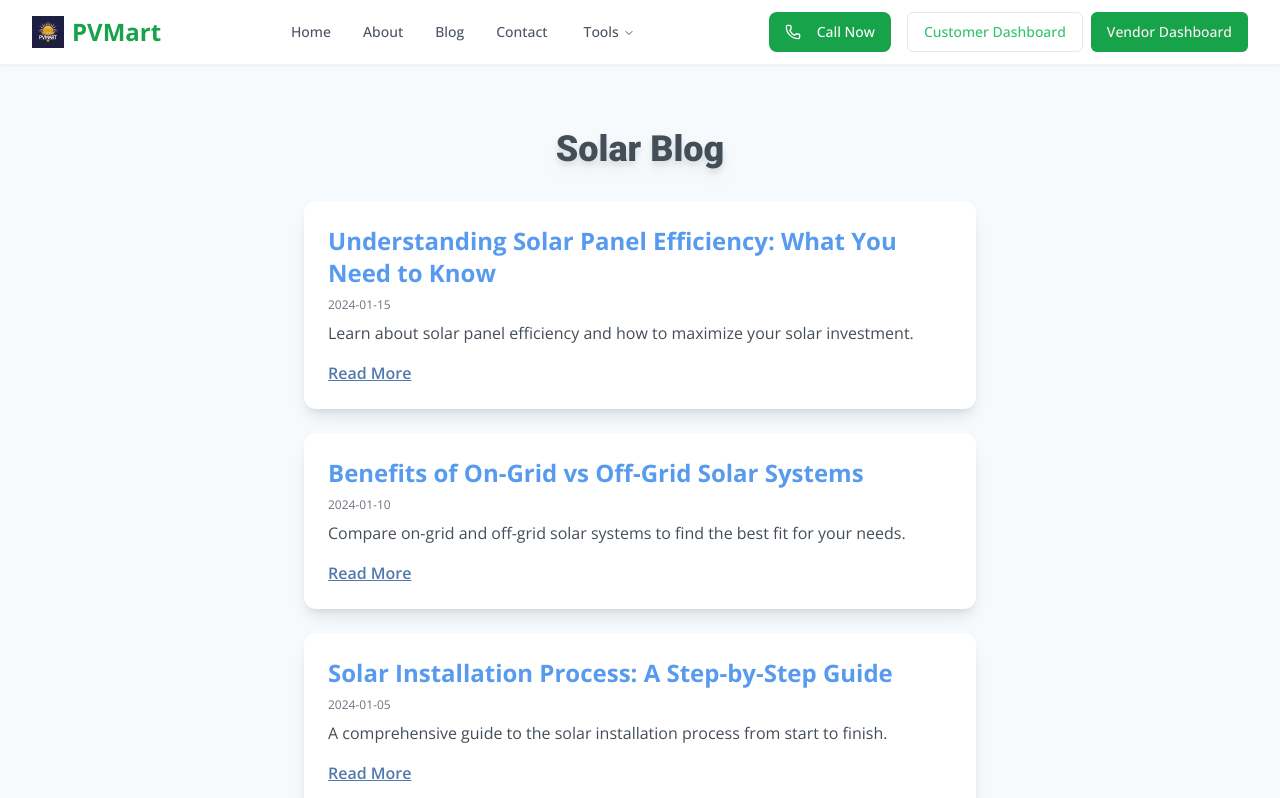
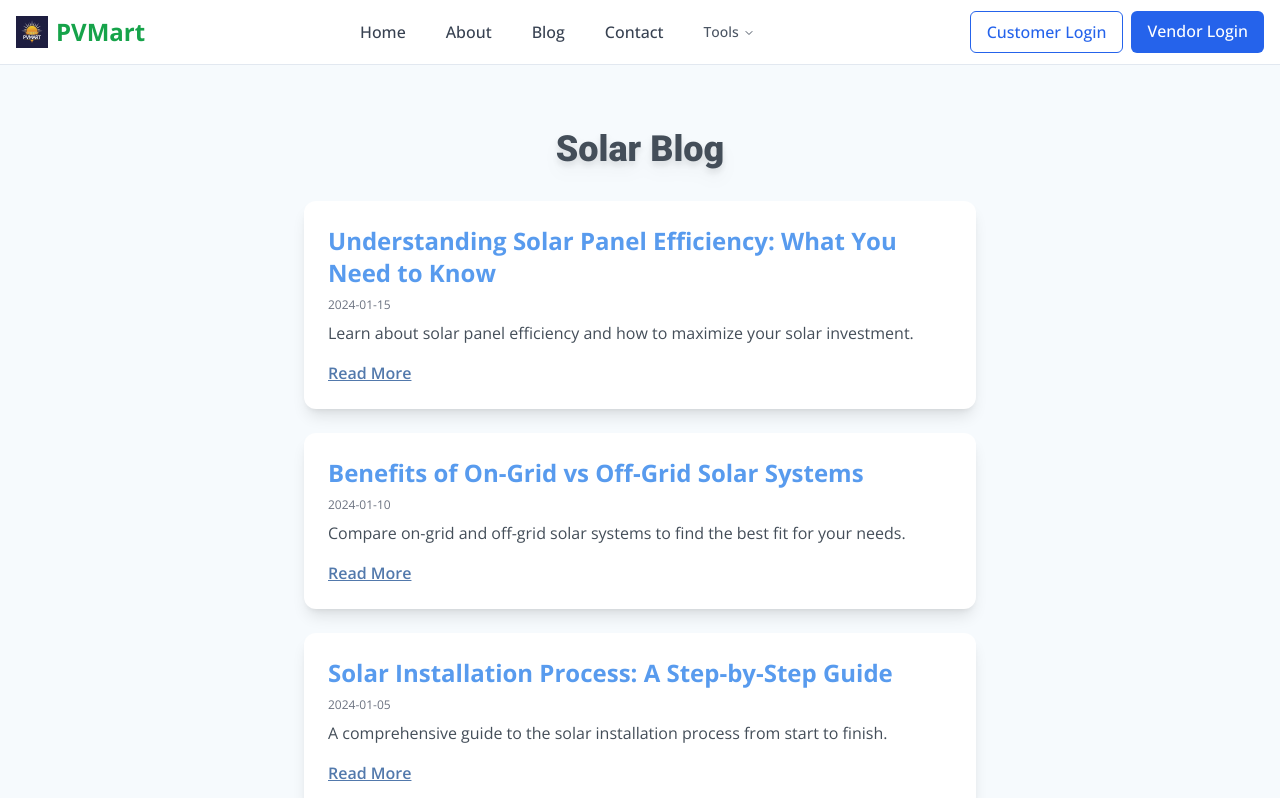
Before and after one commit to VAIBHAVwins/pv-mart-solar-hub, a React (Vite) app: page /blog in a window 1280 px wide. Shown: the top 798 px of the page. Built offline with nearby package versions, Linux system fonts and the light colour scheme.

Commit message:
Refactor header and auth links
- Remove corner button from header.
- Center Home, About, Blog, Contact, and Tools options in the header.
- Rename "Customer Dashboard" to "Customer Login".
- Rename "Vendor Dashboard" to "Vendor Login".

```diff
--- a/src/components/common/Header.tsx
+++ b/src/components/common/Header.tsx
@@ -1,114 +1,103 @@
 
-import { useState } from 'react';
-import { Link, useNavigate, useLocation } from 'react-router-dom';
-import { Button } from '@/components/ui/button';
-import { Menu, X, Phone } from 'lucide-react';
-import { useSupabaseAuth } from '@/contexts/SupabaseAuthContext';
+import React, { useState, useEffect } from 'react';
+import { Link, useLocation } from 'react-router-dom';
+import { Menu, X } from 'lucide-react';
 import Logo from './Logo';
 import Navigation from './Navigation';
+import AuthButtons from './AuthButtons';
 import MobileMenu from './MobileMenu';
-import AuthButtons from './AuthButtons';
+import { supabase } from '@/integrations/supabase/client';
 
 const Header = () => {
   const [isMobileMenuOpen, setIsMobileMenuOpen] = useState(false);
-  const navigate = useNavigate();
+  const [user, setUser] = useState<{ email?: string; id?: string } | null>(null);
   const location = useLocation();
-  const { user, signOut } = useSupabaseAuth();
 
-  const handleCallNow = () => {
-    window.open('tel:+918800000000', '_self');
+  useEffect(() => {
+    const getUser = async () => {
+      const { data: { user } } = await supabase.auth.getUser();
+      setUser(user);
+    };
+    getUser();
+
+    const { data: { subscription } } = supabase.auth.onAuthStateChange((_event, session) => {
+      setUser(session?.user || null);
+    });
+
+    return () => subscription.unsubscribe();
+  }, []);
+
+  const handleLogout = async () => {
+    await supabase.auth.signOut();
+    setUser(null);
   };
 
-  const closeMobileMenu = () => {
-    setIsMobileMenuOpen(false);
-  };
-
-  const handleLogout = async () => {
-    await signOut();
-    navigate('/');
-  };
-
-  const getLinkClasses = () => {
-    return "text-gray-600 hover:text-green-600 px-3 py-2 rounded-md text-sm font-medium transition-colors";
-  };
-
-  const handleCustomerDashboardClick = () => {
-    navigate('/customer/dashboard');
-    closeMobileMenu();
-  };
-
-  const handleVendorDashboardClick = () => {
-    navigate('/vendor/dashboard');
-    closeMobileMenu();
-  };
+  const getLinkClasses = () =>
+    'px-4 py-2 rounded-md text-gray-700 hover:text-blue-600 hover:bg-blue-50 transition-colors font-medium';
 
   return (
-    <>
-      <header className="bg-white shadow-sm border-b border-gray-100 sticky top-0 z-50">
-        <div className="max-w-7xl mx-auto px-4 sm:px-6 lg:px-8">
-          <div className="flex justify-between items-center h-16">
+    <header className="bg-white shadow-sm border-b">
+      <div className="container mx-auto px-4">
+        <div className="flex items-center justify-between h-16">
           {/* Logo */}
           <div className="flex-shrink-0">
-              <Link to="/" onClick={closeMobileMenu}>
             <Logo />
-              </Link>
           </div>
 
-            {/* Desktop Navigation */}
-            <div className="hidden md:block">
+          {/* Centered Navigation */}
+          <div className="flex-1 flex justify-center">
             <Navigation getLinkClasses={getLinkClasses} />
           </div>
 
-            {/* Desktop Auth & Call Button */}
-            <div className="hidden md:flex items-center space-x-4">
-              <Button
-                onClick={handleCallNow}
-                className="bg-green-600 hover:bg-green-700 text-white px-4 py-2 rounded-lg flex items-center space-x-2 transition-colors"
+          {/* Auth Buttons */}
+          <div className="flex-shrink-0">
+            <div className="hidden lg:flex items-center space-x-4">
+              {!user ? (
+                <div className="flex space-x-2">
+                  <Link
+                    to="/customer/login"
+                    className="px-4 py-2 border border-blue-600 text-blue-600 rounded-md hover:bg-blue-50 transition-colors font-medium"
                   >
-                <Phone className="w-4 h-4" />
-                <span>Call Now</span>
-              </Button>
-              <AuthButtons user={user} handleLogout={handleLogout} />
+                    Customer Login
+                  </Link>
+                  <Link
+                    to="/vendor/login"
+                    className="px-4 py-2 bg-blue-600 text-white rounded-md hover:bg-blue-700 transition-colors font-medium"
+                  >
+                    Vendor Login
+                  </Link>
+                </div>
+              ) : (
+                <button
+                  className="px-4 py-2 border border-red-500 text-red-500 rounded-md hover:bg-red-50 transition-colors font-medium"
+                  onClick={handleLogout}
+                >
+                  Logout
+                </button>
+              )}
+            </div>
           </div>
 
           {/* Mobile menu button */}
-            <div className="md:hidden flex items-center space-x-2">
-              <Button
-                onClick={handleCallNow}
-                size="sm"
-                className="bg-green-600 hover:bg-green-700 text-white px-3 py-2 rounded-lg flex items-center space-x-1"
-              >
-                <Phone className="w-3 h-3" />
-                <span className="text-xs">Call</span>
-              </Button>
+          <div className="lg:hidden">
             <button
               onClick={() => setIsMobileMenuOpen(!isMobileMenuOpen)}
-                className="inline-flex items-center justify-center p-2 rounded-md text-gray-400 hover:text-gray-500 hover:bg-gray-100 focus:outline-none focus:ring-2 focus:ring-inset focus:ring-blue-500"
-                aria-expanded="false"
+              className="p-2 rounded-md text-gray-700 hover:text-blue-600 hover:bg-gray-100"
             >
-                <span className="sr-only">Open main menu</span>
-                {isMobileMenuOpen ? (
-                  <X className="block h-6 w-6" aria-hidden="true" />
-                ) : (
-                  <Menu className="block h-6 w-6" aria-hidden="true" />
-                )}
+              {isMobileMenuOpen ? <X size={24} /> : <Menu size={24} />}
             </button>
           </div>
         </div>
       </div>
-      </header>
 
       {/* Mobile Menu */}
       <MobileMenu
-        isMenuOpen={isMobileMenuOpen}
-        setIsMenuOpen={setIsMobileMenuOpen}
-        getLinkClasses={getLinkClasses}
+        isOpen={isMobileMenuOpen}
+        onClose={() => setIsMobileMenuOpen(false)}
         user={user}
-        userType={user?.user_metadata?.user_type || null}
-        handleCustomerDashboardClick={handleCustomerDashboardClick}
-        handleVendorDashboardClick={handleVendorDashboardClick}
+        handleLogout={handleLogout}
       />
-    </>
+    </header>
   );
 };
 
--- a/src/components/common/MobileMenu.tsx
+++ b/src/components/common/MobileMenu.tsx
@@ -1,89 +1,69 @@
 
+import React from 'react';
 import { Link } from 'react-router-dom';
-import { Button } from '@/components/ui/button';
-import { User, Calculator } from 'lucide-react';
 
 interface MobileMenuProps {
-  isMenuOpen: boolean;
-  setIsMenuOpen: (open: boolean) => void;
-  getLinkClasses: () => string;
-  user: any;
-  userType: string | null;
-  handleCustomerDashboardClick: () => void;
-  handleVendorDashboardClick: () => void;
+  isOpen: boolean;
+  onClose: () => void;
+  user: { email?: string; id?: string } | null;
+  handleLogout: () => void;
 }
 
-const MobileMenu = ({
-  isMenuOpen,
-  setIsMenuOpen,
-  getLinkClasses,
-  user,
-  userType,
-  handleCustomerDashboardClick,
-  handleVendorDashboardClick
-}: MobileMenuProps) => {
-  if (!isMenuOpen) return null;
+const MobileMenu = ({ isOpen, onClose, user, handleLogout }: MobileMenuProps) => {
+  if (!isOpen) return null;
 
   const navItems = [
     { path: '/', label: 'Home' },
     { path: '/about', label: 'About' },
     { path: '/blogs', label: 'Blog' },
-    { path: '/contact', label: 'Contact' }
+    { path: '/contact', label: 'Contact' },
+    { path: '/tools/bill-calculator', label: 'Tools' }
   ];
 
   return (
-    <div className="lg:hidden absolute top-full left-0 right-0 bg-white/95 backdrop-blur-md border-t border-gray-200 shadow-lg">
-      <div className="px-4 py-6 space-y-4">
+    <div className="lg:hidden border-t bg-white">
+      <div className="px-4 py-3 space-y-3">
         {navItems.map((item) => (
           <Link
             key={item.path}
             to={item.path}
-            className={`${getLinkClasses()} block text-center`}
-            onClick={() => setIsMenuOpen(false)}
+            className="block px-3 py-2 text-gray-700 hover:text-blue-600 hover:bg-blue-50 rounded-md"
+            onClick={onClose}
           >
             {item.label}
           </Link>
         ))}
 
-        {/* Tools Menu */}
-        <div className="pt-2 border-t border-gray-200">
-          <h3 className="text-sm font-semibold text-gray-500 mb-2">Tools</h3>
-          <Link
-            to="/tools/load-calculation"
-            className={`${getLinkClasses()} block text-center flex items-center justify-center gap-2`}
-            onClick={() => setIsMenuOpen(false)}
-          >
-            <Calculator className="w-4 h-4" />
-            Load Calculation
-          </Link>
+        <div className="pt-3 border-t space-y-2">
+          {!user ? (
+            <>
+              <Link
+                to="/customer/login"
+                className="block px-3 py-2 text-center border border-blue-600 text-blue-600 rounded-md"
+                onClick={onClose}
+              >
+                Customer Login
+              </Link>
+              <Link
+                to="/vendor/login"
+                className="block px-3 py-2 text-center bg-blue-600 text-white rounded-md"
+                onClick={onClose}
+              >
+                Vendor Login
+              </Link>
+            </>
+          ) : (
+            <button
+              className="w-full px-3 py-2 text-center border border-red-500 text-red-500 rounded-md"
+              onClick={() => {
+                handleLogout();
+                onClose();
+              }}
+            >
+              Logout
+            </button>
+          )}
         </div>
-
-        {user ? (
-          <div className="pt-4 border-t border-gray-200">
-            <Button
-              onClick={userType === 'customer' ? handleCustomerDashboardClick : handleVendorDashboardClick}
-              className="w-full bg-blue-600 hover:bg-blue-700 text-white font-medium"
-            >
-              <User className="mr-2 h-4 w-4" />
-              Dashboard
-            </Button>
-          </div>
-        ) : (
-          <div className="pt-4 border-t border-gray-200 space-y-3">
-            <Button
-              asChild
-              className="w-full bg-blue-600 hover:bg-blue-700 text-white font-medium"
-            >
-              <a href="/customer/dashboard">Customer Dashboard</a>
-            </Button>
-            <Button
-              asChild
-              className="w-full bg-blue-600 hover:bg-blue-700 text-white font-medium"
-            >
-              <a href="/vendor/dashboard">Vendor Dashboard</a>
-            </Button>
-          </div>
-        )}
       </div>
     </div>
   );
```
Lines whose indentation alone changed are shown as unchanged.
